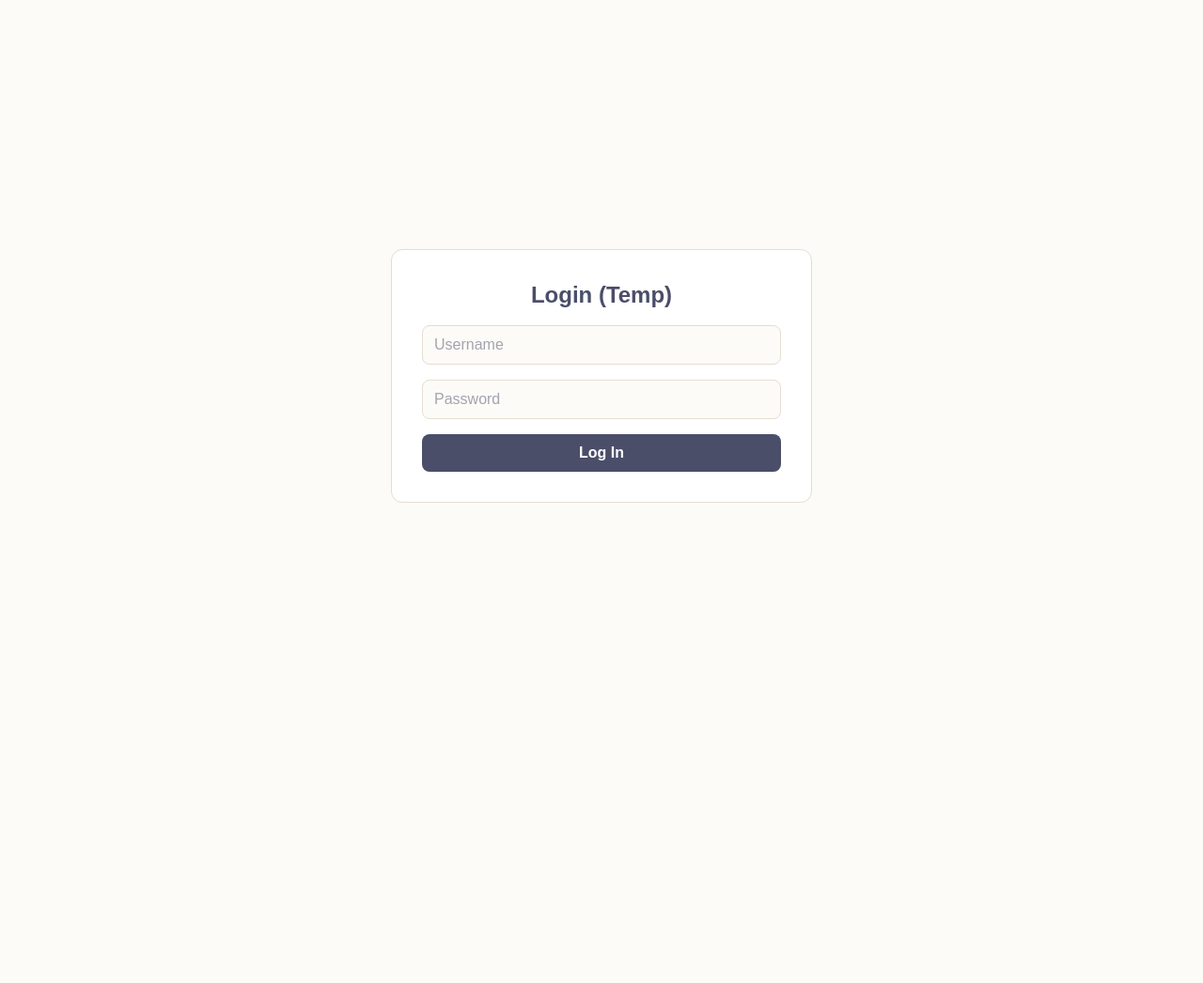
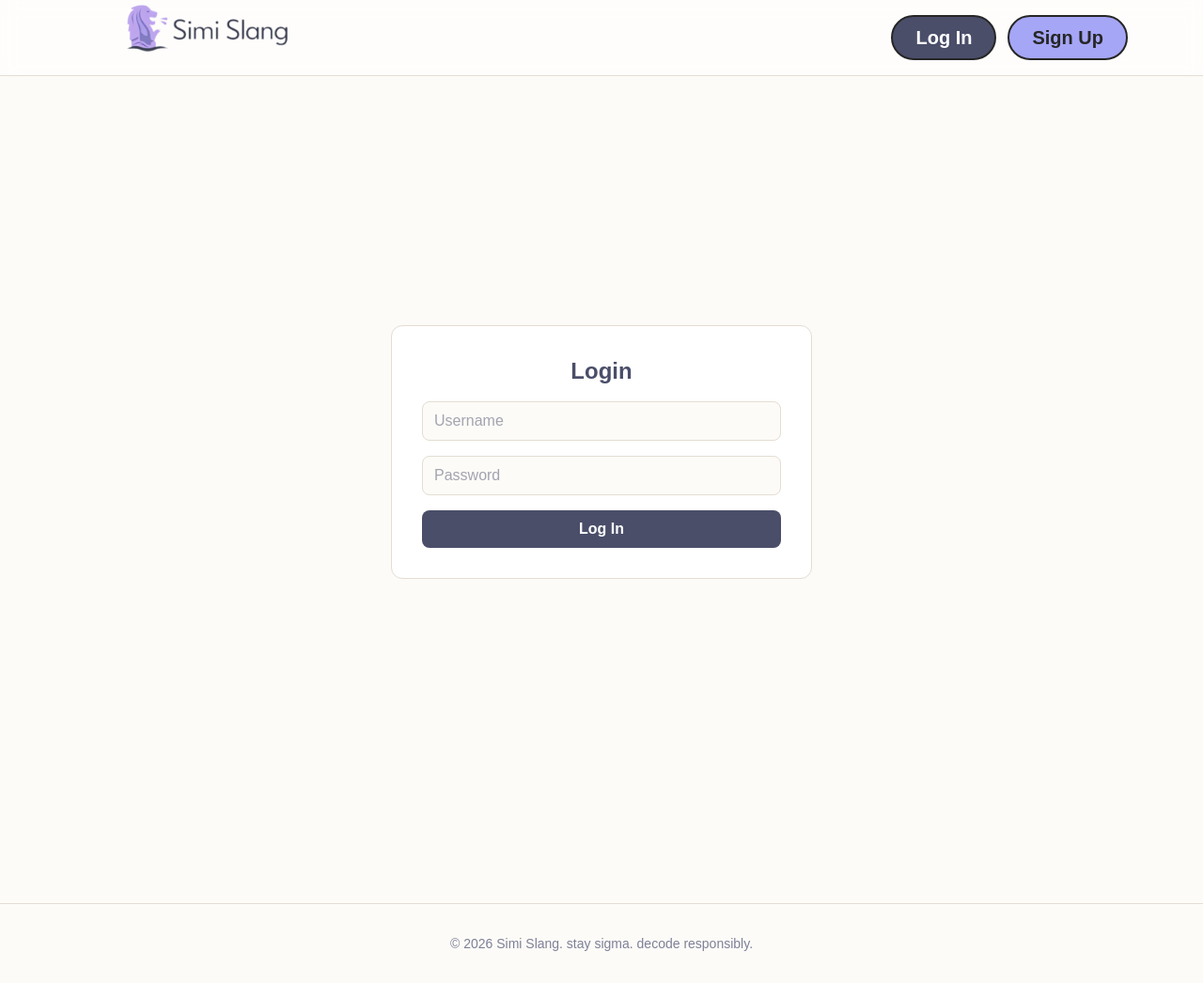
Before and after one commit to KevanSoon/CS203, a Next.js app in the folder frontend/: page /login in a window 1280 px wide. Shown: the whole page at 94% size. Before the commit the page ends 800 px from the top, so only its background shows below. Built offline with nearby package versions, Linux system fonts and the light colour scheme.

Commit message:
dashboard created
components added for Header, Footer, and LessonCard

```diff
--- /dev/null
+++ b/frontend/app/dashboard/page.tsx
@@ -0,0 +1,42 @@
+"use client";
+
+import LessonCard from "@/components/dashboard/LessonCard";
+
+const lessons = [
+  {
+    image: "https://images.unsplash.com/photo-1526378722484-bd91ca387e72",
+    title: "Intro to Brainrot",
+    description: "Why skibidi exists. Lore included.",
+    progress: 100,
+  },
+  {
+    image: "https://images.unsplash.com/photo-1522202176988-66273c2fd55f",
+    title: "Sigma Behaviour 101",
+    description: "Silent confidence arc.",
+    progress: 60,
+  },
+  {
+    image: "https://images.unsplash.com/photo-1500530855697-b586d89ba3ee",
+    title: "Rizz Mechanics",
+    description: "NPC dialogue unlocked.",
+    progress: 25,
+  },
+];
+
+export default function DashboardPage() {
+  return (
+    <>
+      <main className="max-w-6xl mx-auto px-4 py-12">
+        <h1 className="text-2xl md:text-3xl font-extrabold mb-8">
+          Your Lessons 📚
+        </h1>
+
+        <div className="grid grid-cols-1 sm:grid-cols-2 lg:grid-cols-3 gap-6">
+          {lessons.map((lesson, i) => (
+            <LessonCard key={i} {...lesson} />
+          ))}
+        </div>
+      </main>
+    </>
+  );
+}
--- a/frontend/app/layout.tsx
+++ b/frontend/app/layout.tsx
@@ -1,22 +1,22 @@
-import type { Metadata } from "next";
 import "./globals.css";
-
-export const metadata: Metadata = {
-  title: "Create Next App",
-  description: "Generated by create next app",
-};
+import Header from "@/components/general/Header";
+import Footer from "@/components/general/Footer";
 
 export default function RootLayout({
   children,
-}: Readonly<{
+  hideHeader = false,
+  hideFooter = false,
+}: {
   children: React.ReactNode;
-}>) {
+  hideHeader?: boolean;
+  hideFooter?: boolean;
+}) {
   return (
     <html lang="en">
-      <body
-        className="antialiased"
-      >
+      <body className="bg-background text-foreground">
+        {!hideHeader && <Header />}
         {children}
+        {!hideFooter && <Footer />}
       </body>
     </html>
   );
--- a/frontend/app/login/page.tsx
+++ b/frontend/app/login/page.tsx
@@ -1,34 +1,49 @@
 "use client";
 
 import { useState } from "react";
+import { useRouter } from "next/navigation";
 import { useSiteState } from "@/app/store/SiteStore";
 
 export default function LoginPage() {
   const [username, setUsername] = useState("");
   const [password, setPassword] = useState("");
-  const [result, setResult] = useState<string>("");
+  const [error, setError] = useState<string | null>(null);
   const isLoading = useSiteState((s) => s.isLoading);
+  const router = useRouter();
 
   const handleLogin = async () => {
-    setResult("");
+    setError(null);
+
     try {
       const res = await fetch("/api/auth/login", {
         method: "POST",
         headers: { "Content-Type": "application/json" },
+        credentials: "include", // Important: send & receive cookies
         body: JSON.stringify({ username, password }),
       });
-      const data = await res.json();
-      setResult(JSON.stringify(data, null, 2));
+
+      if (!res.ok) {
+        const errData = await res.json();
+        setError(errData.message || "Login failed");
+        return;
+      }
+
+      // Login successful, redirect or reload
+      router.push("/dashboard"); // Or wherever you want to go after login
     } catch (err) {
-      setResult("Error: " + (err instanceof Error ? err.message : String(err)));
-    } finally {
+      setError(err instanceof Error ? err.message : String(err));
     }
   };
 
   return (
     <div className="min-h-screen flex items-center justify-center bg-background">
       <div className="bg-card border border-border rounded-xl p-8 w-full max-w-md space-y-4">
-        <h1 className="text-2xl font-bold text-center">Login (Temp)</h1>
+        <h1 className="text-2xl font-bold text-center">Login</h1>
+
+        {error && (
+          <div className="bg-red-100 text-red-800 p-2 rounded-md text-sm">{error}</div>
+        )}
+
         <input
           type="text"
           placeholder="Username"
@@ -43,6 +58,7 @@ export default function LoginPage() {
           onChange={(e) => setPassword(e.target.value)}
           className="w-full border border-border rounded-lg px-3 py-2 bg-background"
         />
+
         <button
           onClick={handleLogin}
           disabled={isLoading}
@@ -50,11 +66,6 @@ export default function LoginPage() {
         >
           {isLoading ? "Logging in..." : "Log In"}
         </button>
-        {result && (
-          <pre className="bg-muted rounded-md p-3 text-xs overflow-auto max-h-60">
-            {result}
-          </pre>
-        )}
       </div>
     </div>
   );
--- a/frontend/app/page.tsx
+++ b/frontend/app/page.tsx
@@ -1,42 +1,15 @@
 "use client";
 
-import Link from "next/link";
-import Image from "next/image";
-import { CartoonButton } from "@/components/CartoonButton";
 import HeroSection from "./components/HeroSection";
 import FeatureSection from "./components/FeatureSection";
 import FooterCTA from "./components/FooterCTA";
 
-const LandingPage = () => {
+export default function LandingPage() {
   return (
-    <div className="min-h-screen bg-background">
-      {/* Header */}
-      <header className="border-b border-border bg-card/50 backdrop-blur-sm sticky top-0 z-10 overflow-visible">
-        <div className="max-w-6xl mx-auto px-4 py-15 h-14 md:h-20 flex items-center justify-between">
-          <Image src="/navbar_logo.png" alt="Simi Slang" width={150} height={150} className="h-[80px] md:h-[200px] w-auto -my-4 md:-my-8" />
-          <div className="flex items-center gap-3">
-            <Link href="/login">
-              <CartoonButton label="Log In" color="bg-foreground" textColor="text-white" />
-            </Link>
-            <Link href="/signup">
-              <CartoonButton label="Sign Up" />
-            </Link>
-          </div>
-        </div>
-      </header>
-
+    <main>
       <HeroSection />
       <FeatureSection />
       <FooterCTA />
-
-      {/* Footer */}
-      <footer className="border-t border-border py-8">
-        <div className="max-w-6xl mx-auto px-4 text-center text-muted-foreground text-sm">
-          &copy; 2026 Simi Slang. All rights reserved.
-        </div>
-      </footer>
-    </div>
+    </main>
   );
-};
-
-export default LandingPage;
+}
--- /dev/null
+++ b/frontend/components/dashboard/LessonCard.tsx
@@ -0,0 +1,47 @@
+type LessonCardProps = {
+  image: string;
+  title: string;
+  description: string;
+  progress: number;
+};
+
+export default function LessonCard({
+  image,
+  title,
+  description,
+  progress,
+}: LessonCardProps) {
+  return (
+    <div className="bg-card border border-border rounded-3xl overflow-hidden shadow-sm hover:shadow-md transition">
+      <img
+        src={image}
+        alt={title}
+        className="w-full h-40 object-cover"
+      />
+
+      <div className="p-5 space-y-4">
+        <div>
+          <h3 className="text-lg font-bold">{title}</h3>
+          <p className="text-sm text-muted-foreground mt-1">
+            {description}
+          </p>
+        </div>
+
+        {/* Progress */}
+        <div className="space-y-1">
+          <div className="flex justify-between text-xs font-semibold text-muted-foreground">
+            <span>Completion</span>
+            <span>{progress}%</span>
+          </div>
+
+          <div className="w-full h-2 rounded-full bg-muted overflow-hidden">
+            <div
+              className="h-full bg-primary transition-all"
+              style={{ width: `${progress}%` }}
+            />
+          </div>
+        </div>
+      </div>
+    </div>
+  );
+}
--- /dev/null
+++ b/frontend/components/general/Footer.tsx
@@ -0,0 +1,9 @@
+export default function Footer() {
+  return (
+    <footer className="border-t border-border py-8 mt-20">
+      <div className="max-w-6xl mx-auto px-4 text-center text-muted-foreground text-sm">
+        &copy; 2026 Simi Slang. stay sigma. decode responsibly.
+      </div>
+    </footer>
+  );
+}
--- /dev/null
+++ b/frontend/components/general/Header.tsx
@@ -0,0 +1,54 @@
+"use client";
+
+import Image from "next/image";
+import Link from "next/link";
+import { CartoonButton } from "@/components/CartoonButton";
+
+type HeaderProps = {
+  isAuthenticated?: boolean;
+};
+
+export default function Header({ isAuthenticated = false }: HeaderProps) {
+  return (
+    <header className="border-b border-border bg-card/50 backdrop-blur-sm sticky top-0 z-10">
+      <div className="max-w-6xl mx-auto px-4 h-14 md:h-20 flex items-center justify-between">
+        {/* Logo */}
+        <Link href="/">
+          <Image
+            src="/navbar_logo.png"
+            alt="Simi Slang"
+            width={150}
+            height={150}
+            className="h-[80px] md:h-[200px] w-auto -my-4 md:-my-8"
+          />
+        </Link>
+
+        {/* Right Actions */}
+        <div className="flex items-center gap-3">
+          {isAuthenticated ? (
+            <Link href="/profile">
+              <CartoonButton
+                label="My Profile 😎"
+                color="bg-foreground"
+                textColor="text-white"
+              />
+            </Link>
+          ) : (
+            <>
+              <Link href="/login">
+                <CartoonButton
+                  label="Log In"
+                  color="bg-foreground"
+                  textColor="text-white"
+                />
+              </Link>
+              <Link href="/signup">
+                <CartoonButton label="Sign Up" />
+              </Link>
+            </>
+          )}
+        </div>
+      </div>
+    </header>
+  );
+}
--- a/frontend/package.json
+++ b/frontend/package.json
@@ -12,6 +12,7 @@
     "@react-three/drei": "^10.7.7",
     "@react-three/fiber": "^9.5.0",
     "axios": "^1.13.4",
+    "i": "^0.3.7",
     "lottie-react": "^2.4.1",
     "lucide-react": "^0.563.0",
     "next": "^16.1.6",
```
Also changed, not shown: 1 other file (tests, documents, lock files or other folders).
